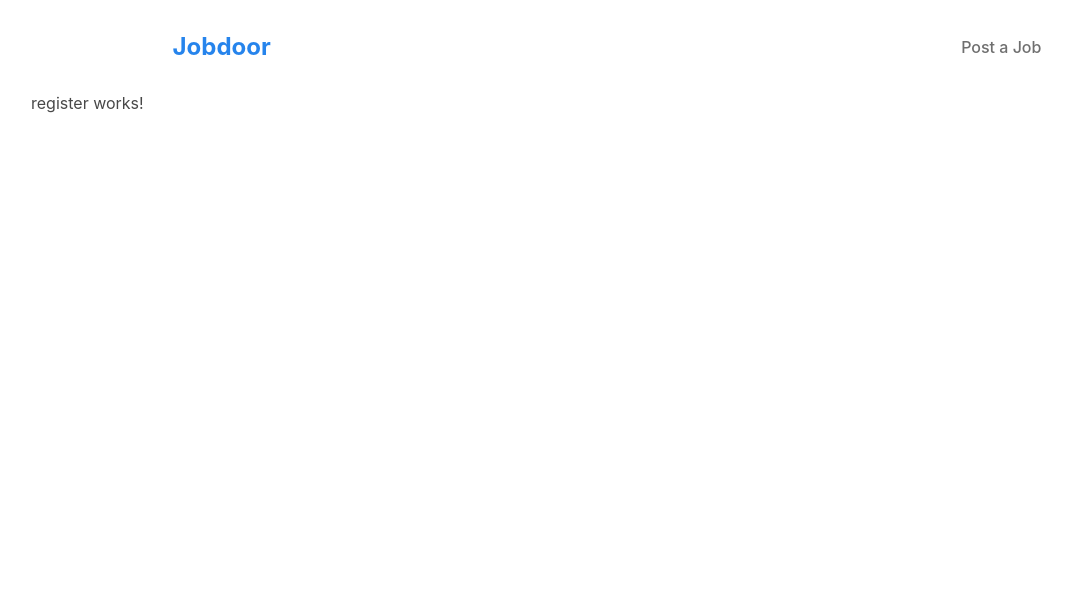
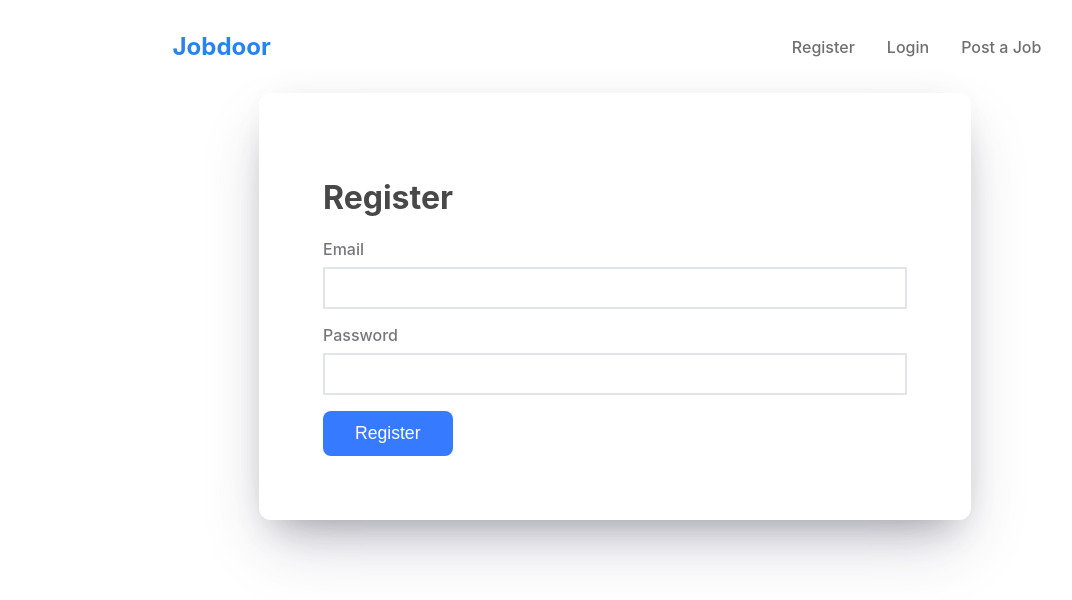
Before and after one commit to imraymondlee/Jobdoor, an Angular app: page /register in a window 1280 px wide. Shown: the top 600 px of the page, without its empty margins (25-1097 px from the left). Built offline with nearby package versions, Linux system fonts and the light colour scheme.

Commit message:
Create register page template

```diff
--- a/src/app/components/header/header.component.html
+++ b/src/app/components/header/header.component.html
@@ -1,6 +1,8 @@
 <header class="menu">
   <a routerLink="/" class="menu__name">Jobdoor</a>
   <nav class="menu__nav">
+    <a routerLink="/register" class="menu__link">Register</a>
+    <a routerLink="/login" class="menu__link">Login</a>
     <a routerLink="/post-job" class="menu__link">Post a Job</a>
   </nav>
 </header>
--- a/src/app/components/register/register.component.html
+++ b/src/app/components/register/register.component.html
@@ -1 +1,14 @@
-<p>register works!</p>
+<div class="register">
+  <h1>Register</h1>
+  <form class="form">
+    <div class="form__field register__field">
+      <label for="email" class="form__label">Email</label>
+      <input id="email" type="email" name="email" [(ngModel)]="registerUserData.email" class="form__input" required />
+    </div>
+    <div class="form__field register__field">
+      <label for="password" class="form__label">Password</label>
+      <input id="password" type="password" name="password" [(ngModel)]="registerUserData.password" class="form__input" required />
+    </div>
+    <button type="button" class="button" (click)="registerUser()">Register</button>
+  </form>
+</div>
--- a/src/app/components/register/register.component.scss
+++ b/src/app/components/register/register.component.scss
@@ -0,0 +1,12 @@
+.register {
+  margin: auto;
+  width: 50%;
+  border-radius: 12px;
+  background: white;
+  padding: 4rem;
+  box-shadow: 0 30px 60px -12px rgba(50,50,93,.25), 0 18px 36px -18px rgba(0,0,0,.3), 0 -12px 36px -8px rgba(0,0,0,.025);
+
+  &__field {
+    margin: 1rem 0;
+  }
+}
--- a/src/app/components/register/register.component.ts
+++ b/src/app/components/register/register.component.ts
@@ -7,9 +7,14 @@ import { Component, OnInit } from '@angular/core';
 })
 export class RegisterComponent implements OnInit {
 
+  registerUserData = {}
+
   constructor() { }
 
   ngOnInit() {
   }
 
+  registerUser() {
+    console.log(this.registerUserData);
+  }
 }
```
